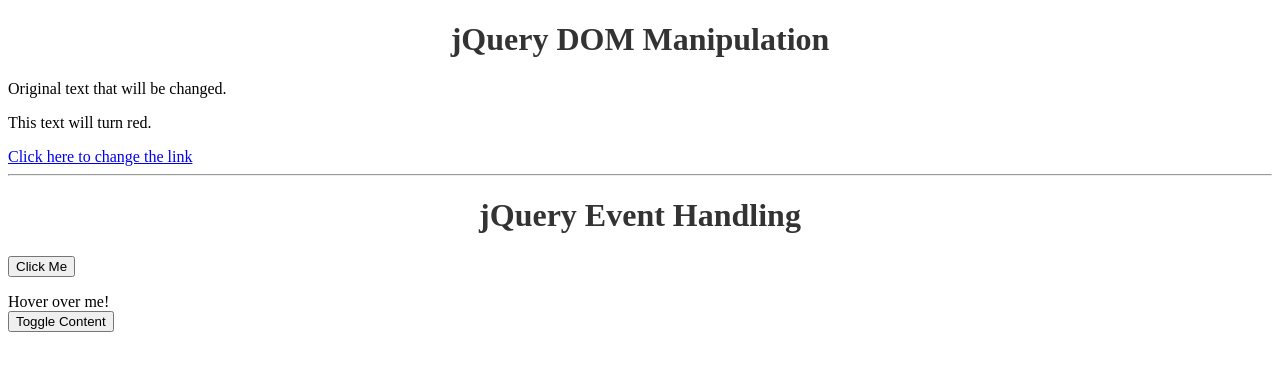
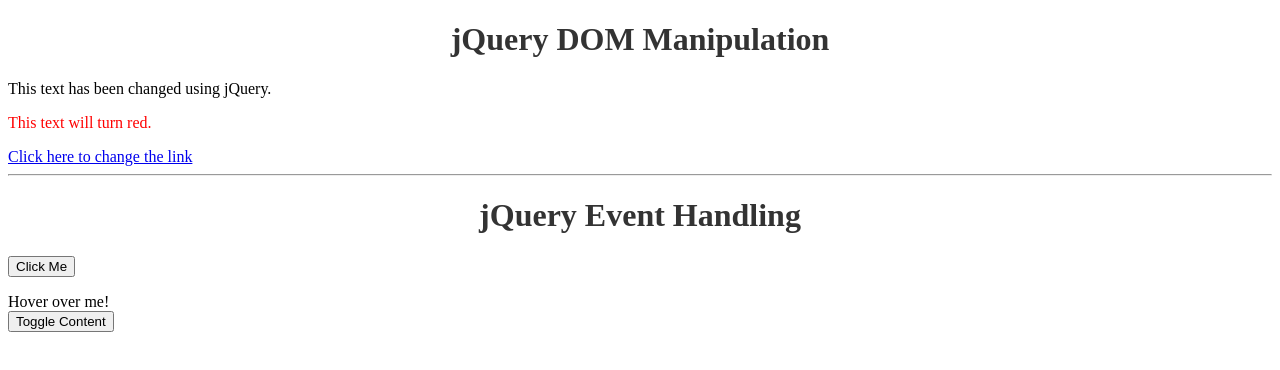
Before and after one commit to Nituudivani/jquery-practice, a plain HTML site: page index.html in a window 1280 px wide. Drawn offline with nearby package versions, Linux system fonts and the light colour scheme.

Commit message:
commit on 25/04/2024

```diff
--- a/index.html
+++ b/index.html
@@ -120,7 +120,7 @@
 </body>
 <!-- my file -->
 <script src="https://code.jquery.com/jquery-3.6.0.min.js"></script>
-<script src="js/myjquery.js"></script>
+<script src="myjquery.js"></script>
 <!-- Google file    Plugin Usage: -->
 <script src="https://code.jquery.com/jquery-3.6.0.min.js"></script>
 <script src="https://cdnjs.cloudflare.com/ajax/libs/slick-carousel/1.8.1/slick.min.js"></script>
```
